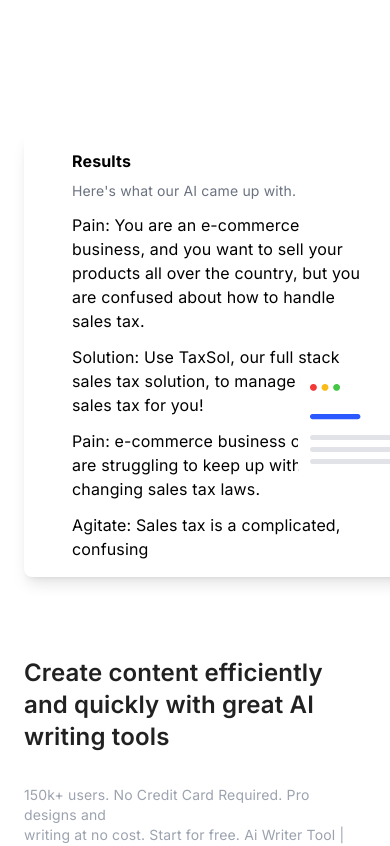
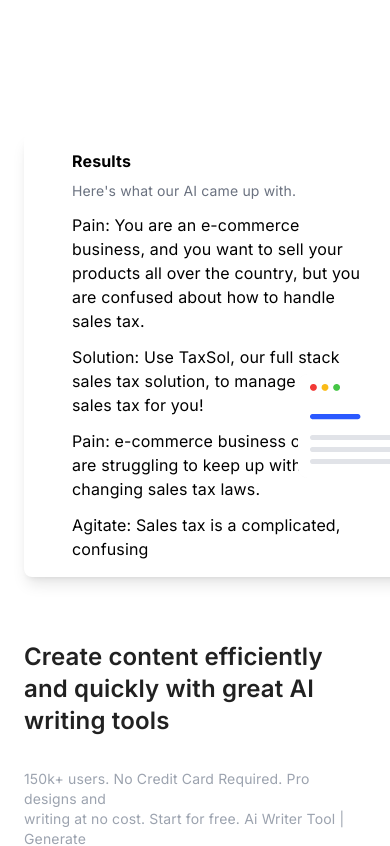
Before and after one commit to Aahmed-Hossain/Hotchpotch, a Next.js app: page / in a window 390 px wide. Shown: the part 1800-2646 px from the top of the page. Built offline with nearby package versions, Linux system fonts and the light colour scheme.

Commit message:
create content page done

```diff
--- a/src/components/CreateContent.tsx
+++ b/src/components/CreateContent.tsx
@@ -5,7 +5,7 @@
 import frame from "../../public/assests/Frame.png";
 const CreateContent = () => {
   return (
-    <div className="flex flex-col lg:flex-row gap-20 mt-32 mb-8 px-6 md:px-12 ">
+    <div className="flex flex-col lg:flex-row gap-16 lg:gap-28 xl:gap-20 mt-32 mb-8 px-6 md:px-12 ">
       {/* left container */}
       <div className="w-full md:w-1/2 h-full flex flex-col md:flex-row  ">
         <div className="w-[25rem] flex flex-col gap-3 bg-white shadow-lg hover:shadow-2xl rounded-lg text-black px-12 py-4 relative">
```
